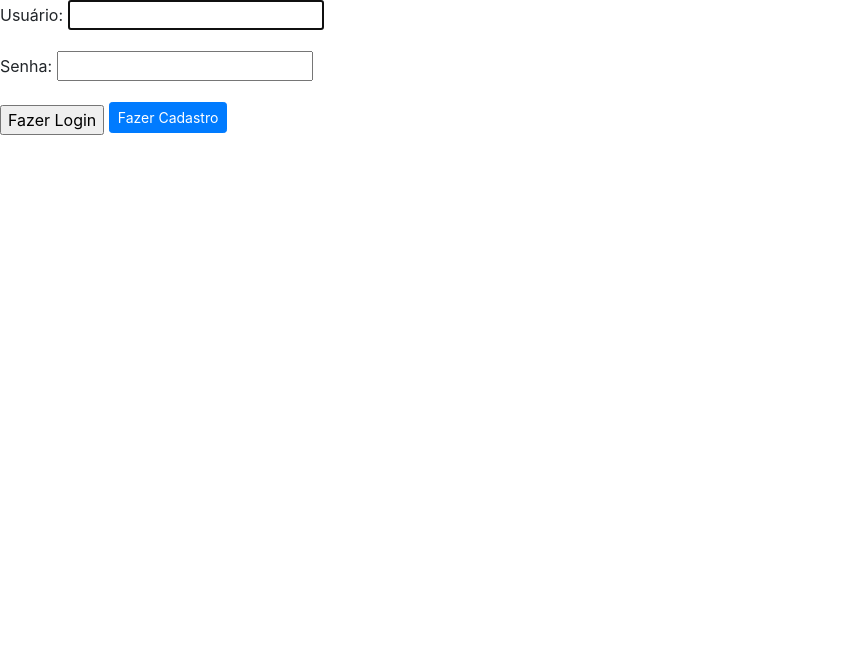
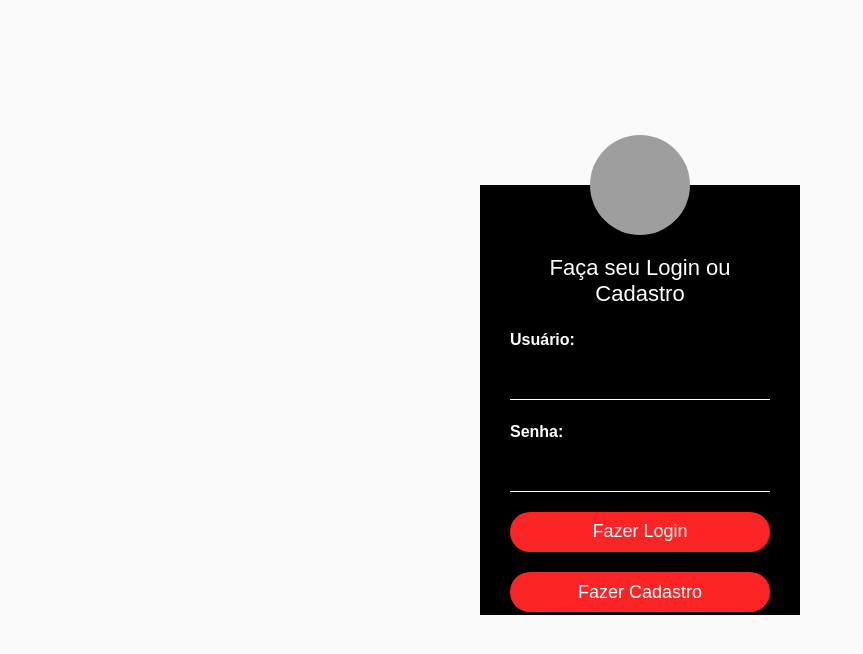
Before and after one commit to felipmartins/To-Do-List, a Django app: page /login/ in a window 1280 px wide. Shown: the top 654 px of the page, without its empty margins (0-863 px from the left). Run offline with Django 4.2, Linux system fonts and the light colour scheme; some libraries are stand-ins or nearby versions; grey boxes are pictures that could not be loaded.

Commit message:
pep8 fixer

```diff
--- /dev/null
+++ b/tasks/static/style.css
@@ -0,0 +1,320 @@
+body {
+    margin: 0;
+    padding: 0;
+    font-family: sans-serif
+}
+
+.loginbox {
+    width: 320px;
+    height: 430px;
+    background: #000;
+    color: #fff;
+    top: 50%;
+    left: 50%;
+    position: absolute;
+    transform: translate(-50%, -50%);
+    box-sizing: border-box;
+    padding: 70px 30px
+}
+
+.avatar {
+    width: 100px;
+    height: 100px;
+    border-radius: 50%;
+    position: absolute;
+    top: -50px;
+    left: calc(50% - 50px)
+}
+
+h1 {
+    margin: 0;
+    padding: 0 0 20px;
+    text-align: center;
+    font-size: 22px
+}
+
+.loginbox p {
+    margin: 0;
+    padding: 0;
+    font-weight: bold
+}
+
+.loginbox input {
+    width: 100%;
+    margin-bottom: 20px
+}
+
+.loginbox input[type="text"],
+.loginbox input[type="password"] {
+    border: none;
+    border-bottom: 1px solid #fff;
+    background: transparent;
+    outline: none;
+    height: 40px;
+    color: #fff;
+    font-size: 16px
+}
+
+.loginbox input[type="submit"] {
+    border: none;
+    outline: none;
+    height: 40px;
+    background: #fb2525;
+    color: #fff;
+    font-size: 18px;
+    border-radius: 20px
+}
+
+.loginbox input[type="submit"]:hover {
+    cursor: pointer;
+    background: #ffc107;
+    color: #000
+}
+
+.loginbox a {
+    text-decoration: none;
+    font-size: 12px;
+    line-height: 20px;
+    color: darkgrey
+}
+
+.loginbox a:hover {
+    color: #ffc107
+}
+
+body {
+    background-color: #f9f9fa
+}
+
+.padding{
+    padding:20px;
+}
+
+#page-content {
+    margin-top: 50px
+}
+
+.flex {
+    -webkit-box-flex: 1;
+    -ms-flex: 1 1 auto;
+    flex: 1 1 auto
+}
+
+.badge {
+    display: inline-block;
+    padding: .25em .4em;
+    font-size: 75%;
+    font-weight: 700;
+    line-height: 1;
+    text-align: center;
+    white-space: nowrap;
+    vertical-align: baseline;
+    border-radius: .15rem;
+    transition: color .15s ease-in-out, background-color .15s ease-in-out, border-color .15s ease-in-out, box-shadow .15s ease-in-out
+}
+
+table {
+    border-collapse: collapse
+}
+
+.table-theme {
+    border-spacing: 0
+}
+
+.table-theme thead {
+    font-size: .7rem
+}
+
+.table-theme tbody td {
+    background-color: #fff;
+    border-width: 0;
+    box-shadow: 0 1px 0 rgba(160, 175, 185, .05), 0 -1px 0 rgba(160, 175, 185, .05)
+}
+
+.table-theme tbody td:first-child {
+    border-radius: .25rem 0 0 .25rem
+}
+
+.table-theme tbody td:last-child {
+    border-radius: 0 .25rem .25rem 0
+}
+
+.table-row {
+    border-collapse: separate !important;
+    border-spacing: 0 10px !important
+}
+
+.table.v-middle td,
+.table.v-middle th {
+    vertical-align: middle
+}
+
+.text-muted {
+    color: #838aa0 !important
+}
+
+.bg-light {
+    color: #212529 !important
+}
+
+.bg-light-lt {
+    color: #dadade !important;
+    background-color: #fdfdfe !important
+}
+
+.bg-light-lt.active,
+.bg-light-lt:focus,
+.bg-light-lt:hover {
+    color: #fff !important;
+    background-color: #f5f5f6 !important
+}
+
+.bg-light--lt {
+    color: #5e676f !important;
+    background-color: #fdfdfe !important
+}
+
+.bg-primary-lt {
+    color: #116bff !important;
+    background-color: #e1ecff !important
+}
+
+.bg-primary-lt.active,
+.bg-primary-lt:focus,
+.bg-primary-lt:hover {
+    color: #fff !important;
+    background-color: #448bff !important
+}
+
+.badge-circle {
+    padding: 0 !important;
+    width: .625rem;
+    height: .625rem;
+    border: 2px solid;
+    border-radius: 50%
+}
+
+.badge-circle:empty {
+    display: inline-block
+}
+
+.badge-circle.xs {
+    width: 0;
+    height: 0;
+    border-width: 3px;
+    vertical-align: 2px
+}
+
+.badge-circle.sm {
+    width: .5rem;
+    height: .5rem;
+    vertical-align: 1px
+}
+
+.badge-circle.md {
+    width: 1rem;
+    height: 1rem;
+    vertical-align: -3px
+}
+
+.badge-circle.lg {
+    width: 1.5rem;
+    height: 1.5rem;
+    vertical-align: -7px
+}
+
+.bg-info-lt {
+    color: #1094b5 !important;
+    background-color: #d9f4fb !important
+}
+
+.bg-info-lt.active,
+.bg-info-lt:focus,
+.bg-info-lt:hover {
+    color: #fff !important;
+    background-color: #14bae4 !important
+}
+
+.bg-success-lt {
+    color: #27a05a !important;
+    background-color: #def6e8 !important
+}
+
+.bg-success-lt.active,
+.bg-success-lt:focus,
+.bg-success-lt:hover {
+    color: #fff !important;
+    background-color: #31c971 !important
+}
+
+.bg-warning-lt {
+    color: #cba20a !important;
+    background-color: #fdf6d9 !important
+}
+
+.bg-warning-lt.active,
+.bg-warning-lt:focus,
+.bg-warning-lt:hover {
+    color: #fff !important;
+    background-color: #f4c414 !important
+}
+
+.bg-warning--lt {
+    color: #5e676f !important;
+    background-color: #fdf6d9 !important
+}
+
+.bg-danger-lt {
+    color: #f21378 !important;
+    background-color: #fde1ee !important
+}
+
+.bg-danger-lt.active,
+.bg-danger-lt:focus,
+.bg-danger-lt:hover {
+    color: #fff !important;
+    background-color: #f54394 !important
+}
+
+.bg-secondary-lt {
+    color: #3e455a !important;
+    background-color: #e3e5e9 !important
+}
+
+.bg-secondary-lt.active,
+.bg-secondary-lt:focus,
+.bg-secondary-lt:hover {
+    color: #fff !important;
+    background-color: #535c78 !important
+}
+
+.bg-dark-lt {
+    color: #090c16 !important;
+    background-color: #dadbdf !important
+}
+
+.bg-dark-lt.active,
+.bg-dark-lt:focus,
+.bg-dark-lt:hover {
+    color: #fff !important;
+    background-color: #192039 !important
+}
+
+.btn-primary {
+    display: inline-block;
+    font-size: 100%;
+    font-weight: 700;
+    line-height: 1;
+    text-align: center;
+    white-space: nowrap;
+    vertical-align: baseline;
+    border-radius: .15rem;
+    transition: color .15s ease-in-out, background-color .15s ease-in-out, border-color .15s ease-in-out, box-shadow .15s ease-in-out
+}
+
+@media (min-width: 992px) {
+    .page-container {
+        max-width: 1140px;
+        margin: 0 auto
+    }
+}
--- a/tasks/templates/base/base.html
+++ b/tasks/templates/base/base.html
@@ -8,11 +8,15 @@
     <link rel="shortcut icon" type="image/png" href="{% static 'img/favicon.png' %}">
     {% block title %} {% endblock %}
     <link rel="stylesheet" href="https://stackpath.bootstrapcdn.com/bootstrap/4.3.1/css/bootstrap.min.css">
+    <link rel="stylesheet" href="https://cdn.jsdelivr.net/npm/bootstrap@5.0.0-alpha1/dist/css/bootstrap.min.css">
+    <link rel="stylesheet" href="https://cdn.jsdelivr.net/npm/bootstrap@5.0.0-alpha1/dist/js/bootstrap.bundle.min.js">
+
     <link rel="stylesheet" href="{% static 'style.css' %}">
   </head>
   <body>
     {% block content %}{% endblock %}
     <script src="https://ajax.googleapis.com/ajax/libs/jquery/3.4.1/jquery.min.js"></script>
+    <script src="https://cdnjs.cloudflare.com/ajax/libs/jquery/3.2.1/jquery.min.js"></script>
     <script src="https://cdnjs.cloudflare.com/ajax/libs/popper.js/1.14.7/umd/popper.min.js"></script>
     <script src="https://maxcdn.bootstrapcdn.com/bootstrap/4.3.1/js/bootstrap.min.js"></script>
   </body>
--- a/tasks/templates/login.html
+++ b/tasks/templates/login.html
@@ -6,6 +6,9 @@
 {% endblock %}
 
 {% block content %}
+<div class="loginbox"> <img src="https://i.imgur.com/ZYzTdD0.png" class="avatar">
+    <h1>Faça seu Login ou Cadastro</h1>
+
     <form method="post" action="{% url 'auth-login' %}">
         {% csrf_token %}
         <p>
@@ -18,8 +21,9 @@
         </p>
         <input type="submit" value="Fazer Login">
         <a href="#" data-toggle="modal" data-target="#NewUser">
-            <button type="submit" class="btn btn-sm btn-primary mb-2">Fazer Cadastro</button>
+            <input type="submit" value="Fazer Cadastro">
         </a>
     </form>
+</div>
 {% include "modals/new_user.html" %}
 {% endblock %}
```
Also changed, not shown: tasks/templates/index.html (+40 -10 lines).
